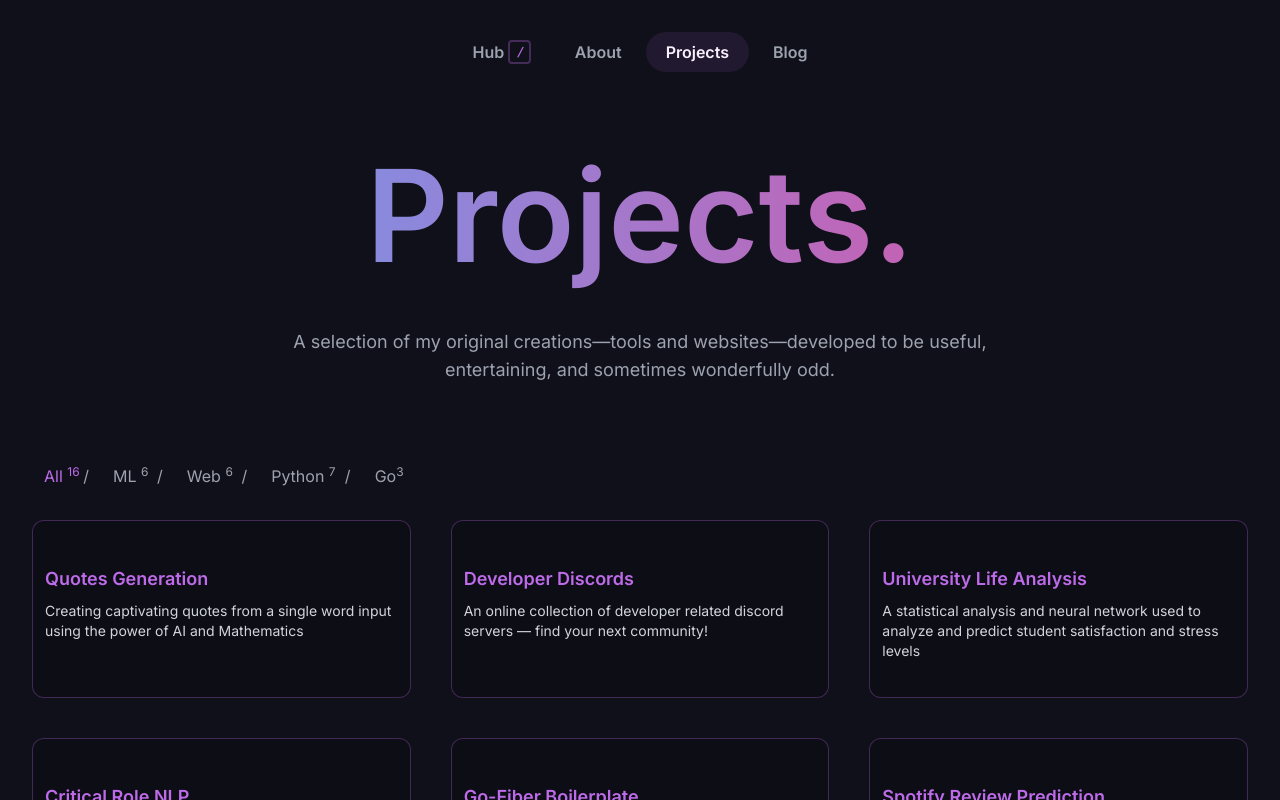
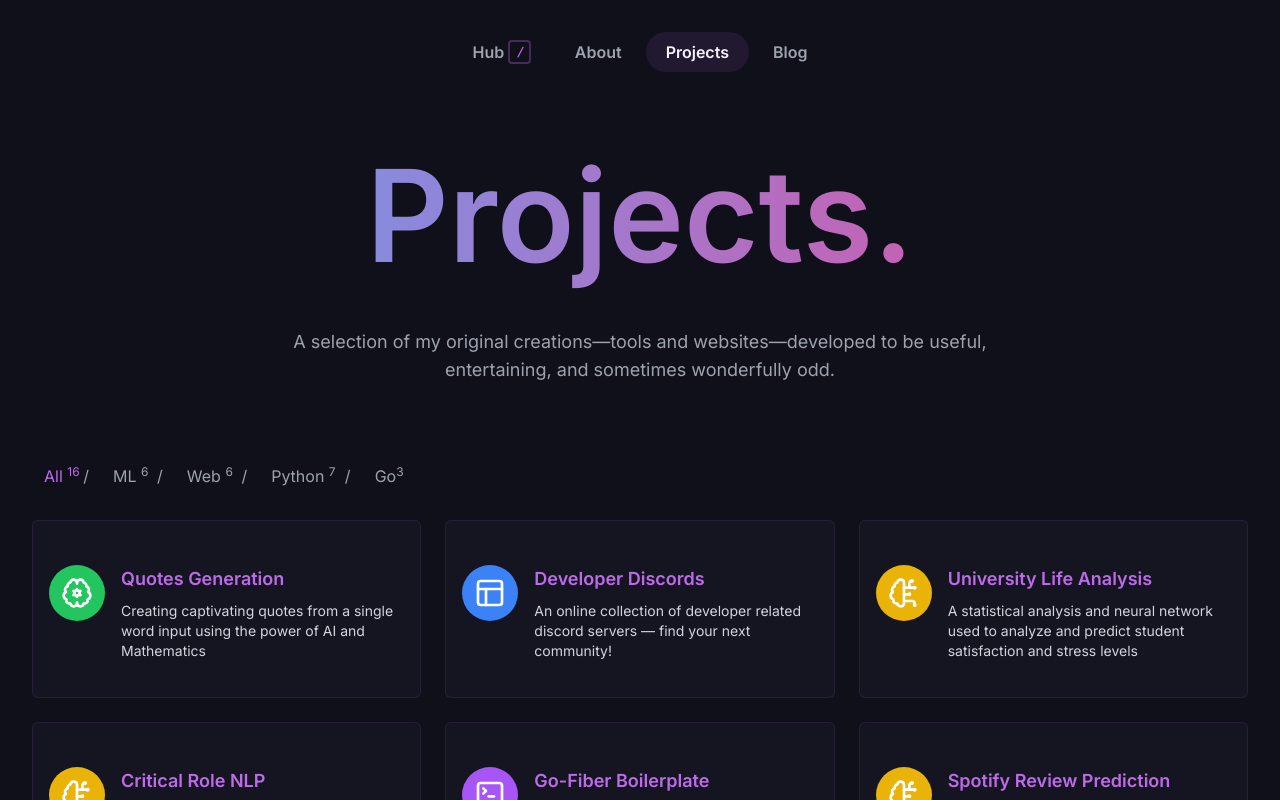
Before and after one commit to NikSchaefer/nikschaefer.com, a Next.js app: page /projects in a window 1280 px wide. Shown: the top 800 px of the page. Built offline with nearby package versions, Linux system fonts and the light colour scheme.

Commit message:
feat: icons

```diff
--- a/content/projects.json
+++ b/content/projects.json
@@ -120,6 +120,7 @@
 		"github": "https://github.com/NikSchaefer/nextjs-boilerplate",
 		"external": "https://boilerplate.nikschaefer.tech/",
 		"tech": [
+			"React",
 			"Typescript",
 			"NextJS",
 			"Styled Components",
@@ -136,7 +137,7 @@
 		"title": "Umbrella App",
 		"github": "https://github.com/NikSchaefer/umbrella_website",
 		"external": "https://theumbrella.vercel.app/",
-		"tech": ["React Native", "ReactJS", "Javascript"],
+		"tech": ["React", "React Native", "ReactJS", "Javascript"],
 		"slug": "umbrella-app",
 		"image": "https://images.unsplash.com/photo-1611339555312-e607c8352fd7?ixlib=rb-4.0.3&ixid=M3wxMjA3fDB8MHxwaG90by1wYWdlfHx8fGVufDB8fHx8fA%3D%3D&auto=format&fit=crop&w=1374&q=80"
 	},
@@ -145,7 +146,7 @@
 		"title": "Web Tools",
 		"github": "https://github.com/NikSchaefer/Web-Tools",
 		"external": "https://development-tools.vercel.app/",
-		"tech": ["Typescript", "React", "CRA"],
+		"tech": ["React", "Typescript", "CRA"],
 		"slug": "web-tools",
 		"image": "https://images.unsplash.com/photo-1611339555312-e607c8352fd7?ixlib=rb-4.0.3&ixid=M3wxMjA3fDB8MHxwaG90by1wYWdlfHx8fGVufDB8fHx8fA%3D%3D&auto=format&fit=crop&w=1374&q=80"
 	},
--- a/content/snippets.json
+++ b/content/snippets.json
@@ -17,6 +17,6 @@
 	{
 		"title": "Deauthentication attack with a wordlist",
 		"tag": "kali",
-		"link": "deauth"
+		"link": "wordlist"
 	}
 ]
--- a/src/components/card.tsx
+++ b/src/components/card.tsx
@@ -3,6 +3,7 @@ import Link from "next/link";
 import { Project } from "types";
 
 import { motion } from "framer-motion";
+import { BrainCircuit, BrainCog, Layout, TerminalSquare } from "lucide-react";
 
 type SortOption = {
 	name: string;
@@ -29,12 +30,32 @@ const sortByOptions: SortOption[] = [
 	},
 ];
 
+const iconAndColorMap = {
+	Tensorflow: {
+		icon: <BrainCircuit className="w-8 h-8" />,
+		color: "bg-yellow-500",
+	},
+	Pytorch: {
+		icon: <BrainCog className="w-8 h-8" />,
+		color: "bg-green-500",
+	},
+	React: {
+		icon: <Layout className="w-8 h-8" />,
+		color: "bg-blue-500",
+	},
+	Golang: {
+		icon: <TerminalSquare className="w-8 h-8" />,
+		color: "bg-purple-500",
+	},
+};
+
 function Card({
 	title,
 	slug,
 	text,
 	index,
 	disableRender,
+	tech,
 }: Project): JSX.Element {
 	return (
 		<motion.div
@@ -50,19 +71,34 @@ function Card({
 					  }
 			}
 			className={clsx(
-				"text-left bg-secondary-600 rounded-xl",
-				"border border-primary/30 transition-transform duration-200",
-				"hover:border-primary/70 p-3 h-full"
+				"text-left bg-secondary-400 rounded-md",
+				"border border-primary/10 transition-colors",
+				"hover:bg-primary/10 p-3 h-full"
 			)}
 		>
 			<Link
 				className="w-full h-full px-6 py-4"
 				href={`/projects/${slug}`}
 			>
-				<h4 className={clsx("mt-2 font-semibold text-primary")}>
-					{title}
-				</h4>
-				<p className="mt-2 text-sm text-gray-300">{text}</p>
+				<div className="flex  justify-start">
+					<div
+						className={clsx(
+							"h-fit ml-1 text-white mr-4 mt-2",
+							"rounded-full p-3",
+							// @ts-ignore
+							iconAndColorMap[tech[0]]?.color
+						)}
+					>
+						{/* @ts-ignore */}
+						{iconAndColorMap[tech[0]]?.icon}
+					</div>
+					<div>
+						<h4 className={clsx("mt-2 font-semibold text-primary")}>
+							{title}
+						</h4>
+						<p className="mt-2 text-sm text-gray-300">{text}</p>
+					</div>
+				</div>
 			</Link>
 		</motion.div>
 	);
--- a/src/pages/projects/index.tsx
+++ b/src/pages/projects/index.tsx
@@ -102,7 +102,7 @@ export default function Projects(): JSX.Element {
 					onReorder={setProjectData}
 					className={clsx(
 						"grid grid-cols-1 sm:grid-cols-2 md:grid-cols-3",
-						"gap-10"
+						"gap-6"
 					)}
 				>
 					{projectData.map((data, i) => (
```
